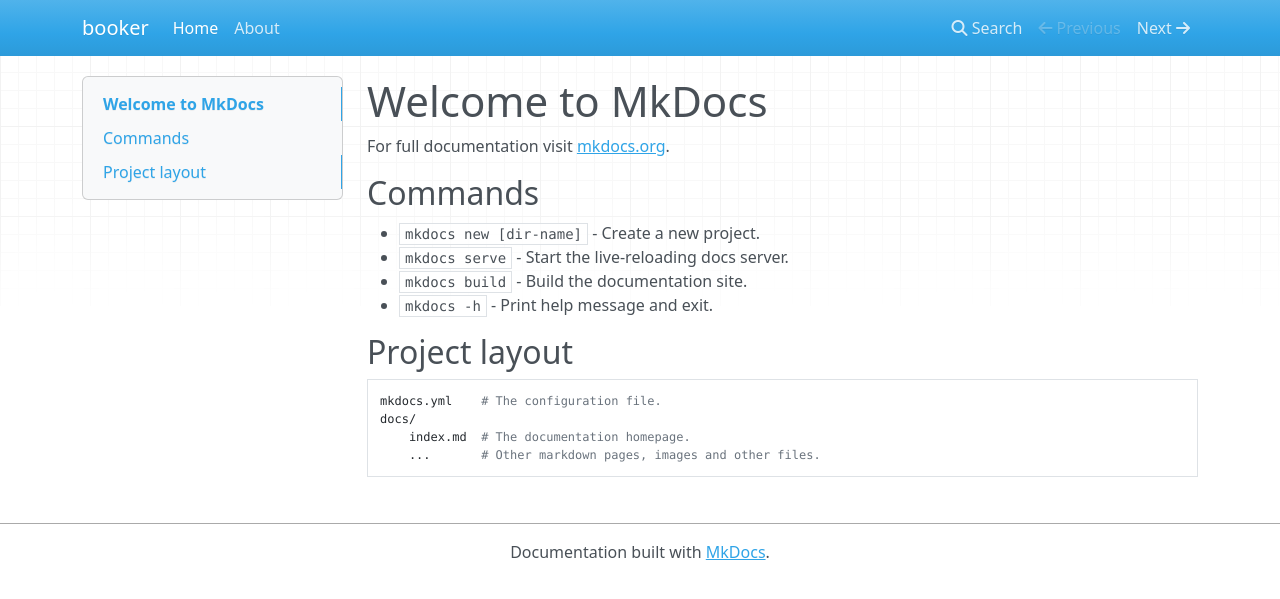
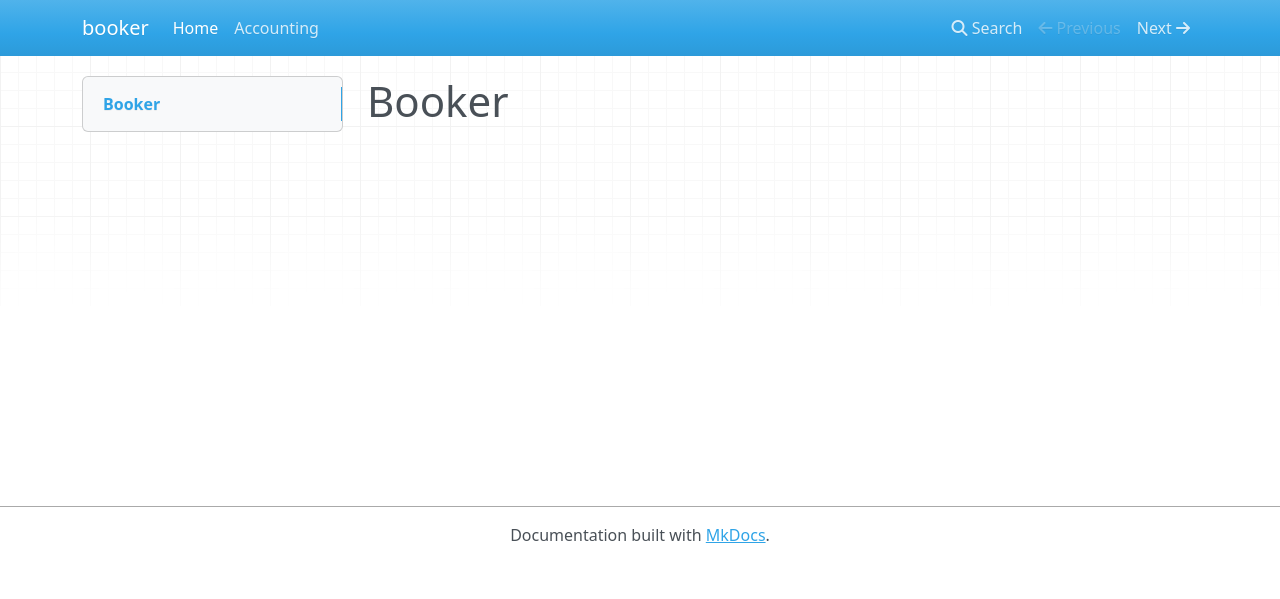
Before and after one commit to samthorold/booker, an MkDocs documentation site: the page built from docs/index.md, in a window 1280 px wide. Shown: the top 599 px of the page. Built offline with MkDocs 1.6.1, drawn with Linux system fonts in a browser that asks for light colours; nearby versions of some CDN libraries.

Commit message:
Docs revamp

```diff
--- a/docs/index.md
+++ b/docs/index.md
@@ -1,17 +1 @@
-# Welcome to MkDocs
-
-For full documentation visit [mkdocs.org](https://www.mkdocs.org).
-
-## Commands
-
-* `mkdocs new [dir-name]` - Create a new project.
-* `mkdocs serve` - Start the live-reloading docs server.
-* `mkdocs build` - Build the documentation site.
-* `mkdocs -h` - Print help message and exit.
-
-## Project layout
-
-    mkdocs.yml    # The configuration file.
-    docs/
-        index.md  # The documentation homepage.
-        ...       # Other markdown pages, images and other files.
+# Booker
--- a/mkdocs.yml
+++ b/mkdocs.yml
@@ -1,4 +1,4 @@
 site_name: booker
 nav:
     - Home: index.md
-    - About: about.md
+    - Accounting: accounting_background.md
```
Also changed, not shown: docs/about.md (deleted, +0 -1 lines), docs/accounting_background.md (added, +65 -0 lines), 1 other file.
